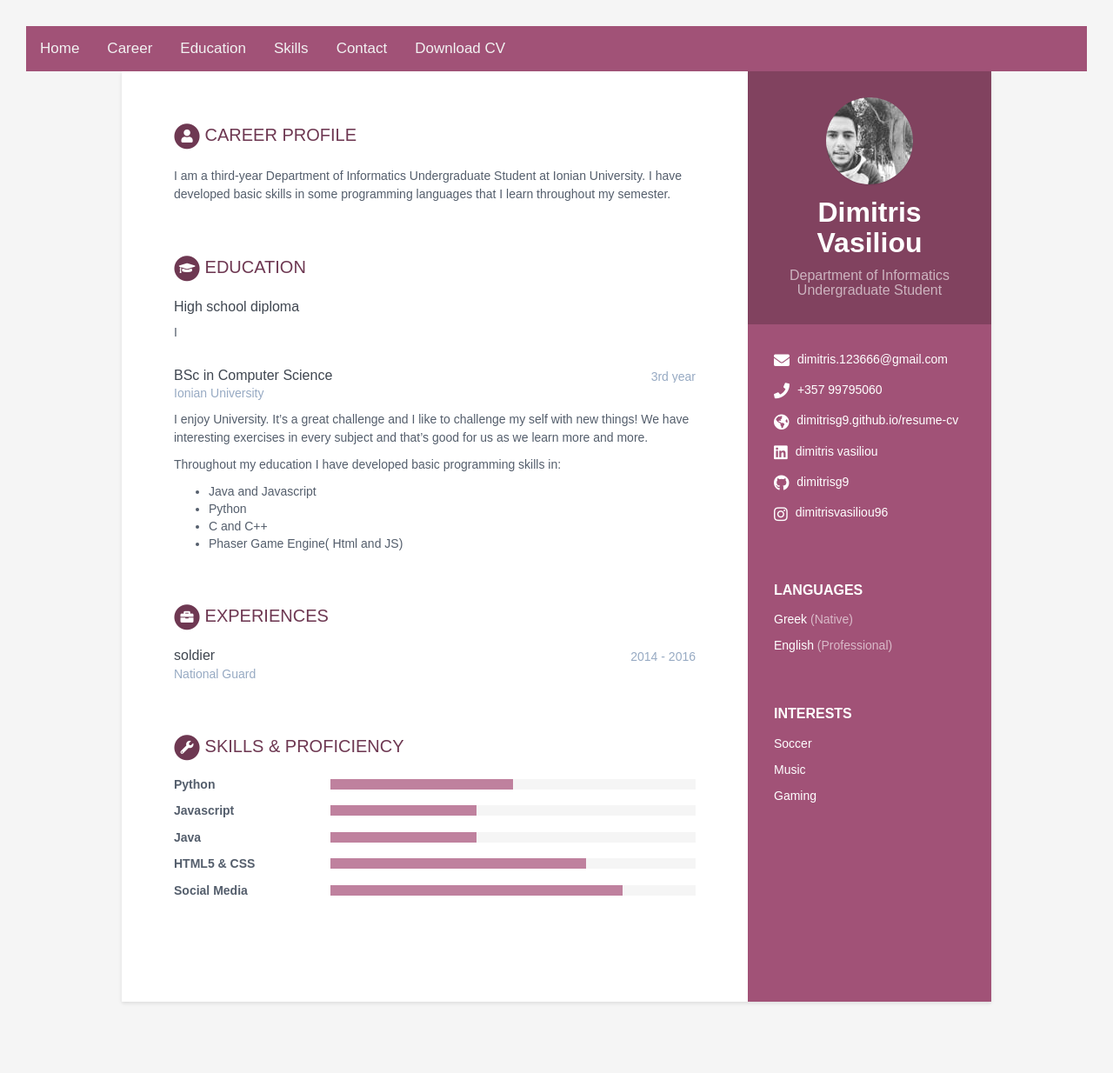
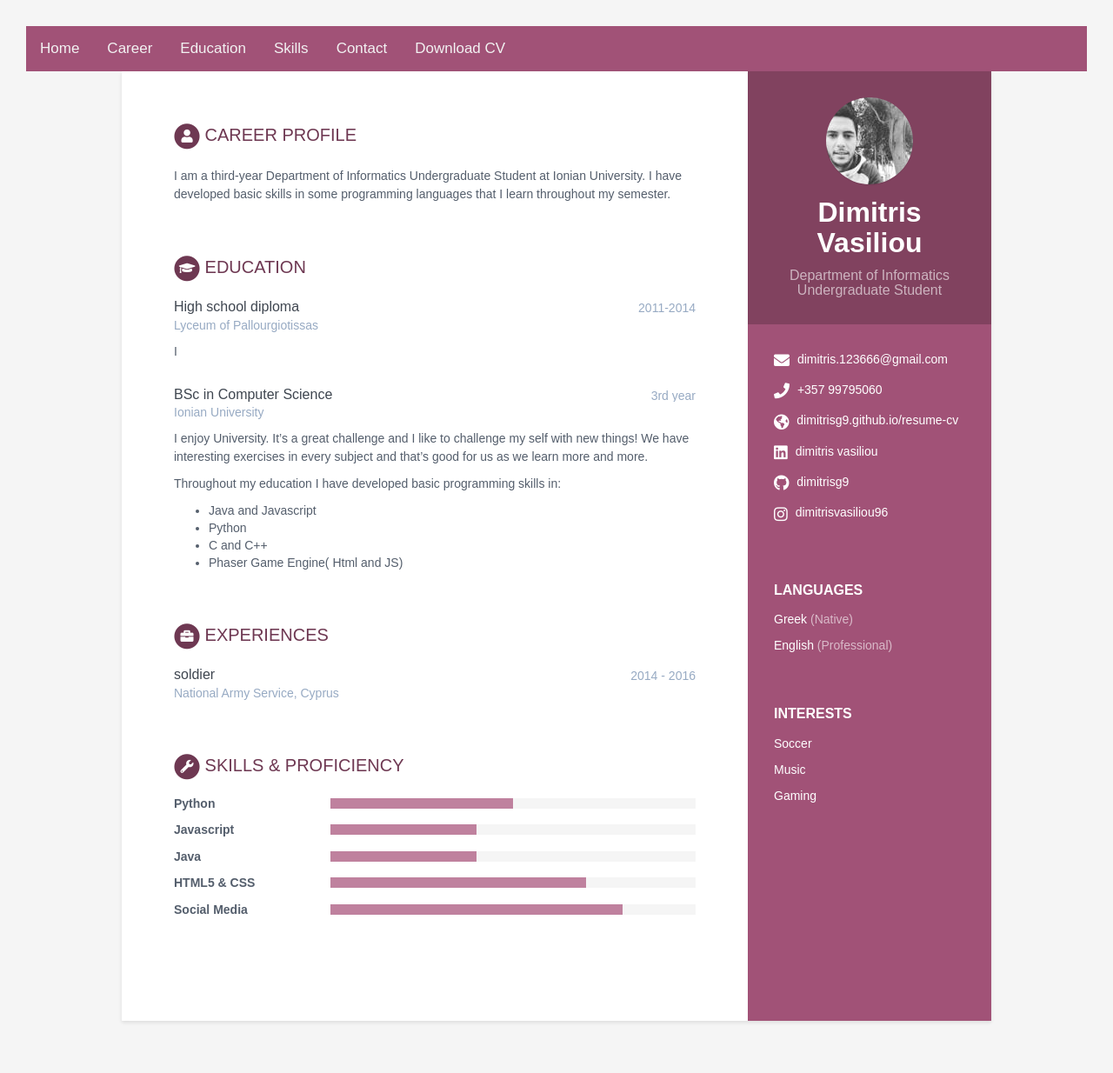
Before and after one commit to dimitrisg9/resume-cv, a Jekyll site: the page built from index.html, in a window 1280 px wide. Shown: the whole page at 87% size. Built offline with Jekyll 4.4.1, drawn with Linux system fonts in a browser that asks for light colours; before the commit the page ends 1212 px from its top, so only the background shows below that.

Commit message:
Update data.yml

```diff
--- a/_data/data.yml
+++ b/_data/data.yml
@@ -59,7 +59,8 @@ career-profile:
 
 education:
     - degree: High school diploma
-      lyceum: Lyceum of Pallourgiotissas
+      university: Lyceum of Pallourgiotissas
+      time: 2011-2014
       details: |
         Ι
 
@@ -94,7 +95,7 @@ education:
 experiences:
     - role: soldier
       time: 2014 - 2016
-      company: National Guard
+      company: National Army Service, Cyprus
       #details: |
 
 
```
